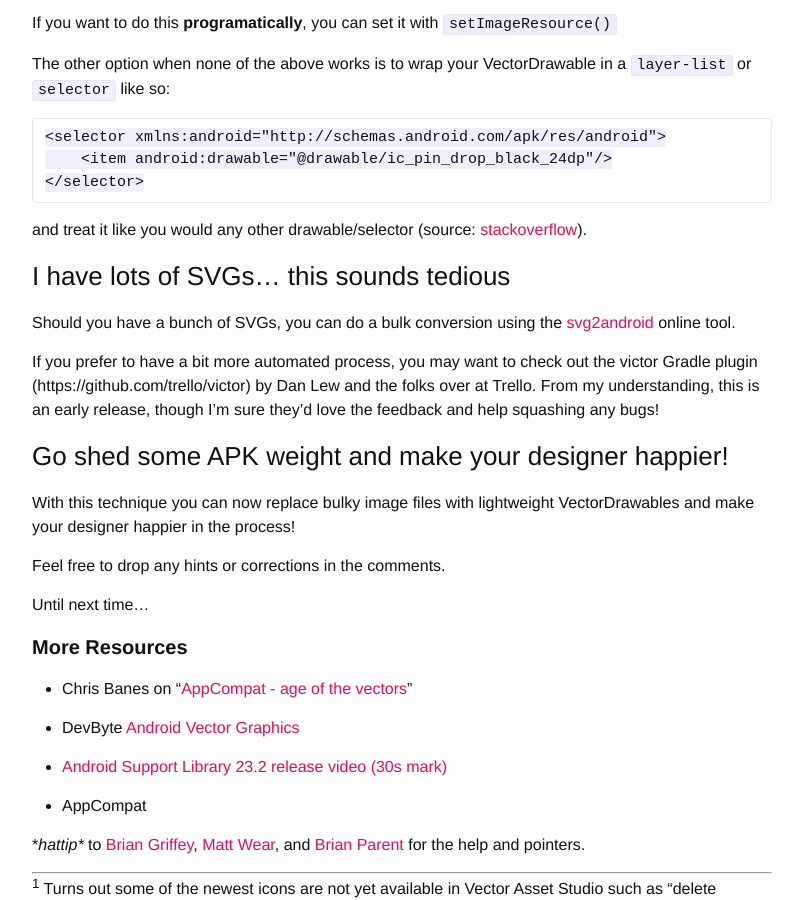
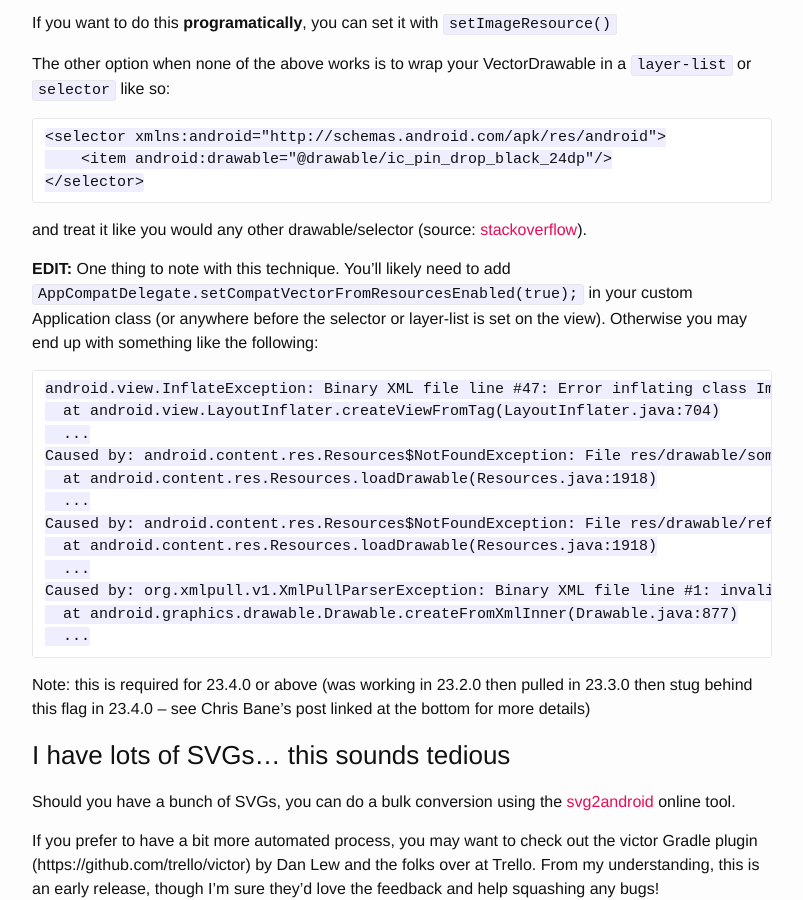
Before and after one commit to loeschg/loeschg.github.io, a Jekyll site: the page built from _posts/2016-06-17-android-svgs-vectordrawables.markdown, in a window 1280 px wide and 900 px high, scrolled down 2652 px. Shown: the whole window, without its empty margins (238-1041 px from the left). Built offline with Jekyll 4.4.1, drawn with Linux system fonts in a browser that asks for light colours; nearby versions of some CDN libraries; comment, search, counter and statistics services are not loaded.

Commit message:
Add extra bit about setCompatVectorFromResourcesEnabled(true)

````diff
--- a/_posts/2016-06-17-android-svgs-vectordrawables.markdown
+++ b/_posts/2016-06-17-android-svgs-vectordrawables.markdown
@@ -90,6 +90,25 @@ The other option when none of the above works is to wrap your VectorDrawable in
 
 and treat it like you would any other drawable/selector (source: [stackoverflow](http://stackoverflow.com/a/35800335/413254)).
 
+**EDIT:** One thing to note with this technique. You'll likely need to add  `AppCompatDelegate.setCompatVectorFromResourcesEnabled(true);` in your custom Application class (or anywhere before the selector or layer-list is set on the view). Otherwise you may end up with something like the following:
+
+```
+android.view.InflateException: Binary XML file line #47: Error inflating class ImageView
+  at android.view.LayoutInflater.createViewFromTag(LayoutInflater.java:704)
+  ...
+Caused by: android.content.res.Resources$NotFoundException: File res/drawable/some_drawable.xml from drawable resource ID #0x7f02005a
+  at android.content.res.Resources.loadDrawable(Resources.java:1918)
+  ...
+Caused by: android.content.res.Resources$NotFoundException: File res/drawable/referenced_drawable.xml from drawable resource ID #0x7f02005b
+  at android.content.res.Resources.loadDrawable(Resources.java:1918)
+  ...
+Caused by: org.xmlpull.v1.XmlPullParserException: Binary XML file line #1: invalid drawable tag vector
+  at android.graphics.drawable.Drawable.createFromXmlInner(Drawable.java:877)
+  ...
+```
+
+Note: this is required for 23.4.0 or above (was working in 23.2.0 then pulled in 23.3.0 then stug behind this flag in 23.4.0 -- see Chris Bane's post linked at the bottom for more details)
+
 ### I have lots of SVGs... this sounds tedious
 
 Should you have a bunch of SVGs, you can do a bulk conversion using the [svg2android](http://inloop.github.io/svg2android/) online tool.
````
